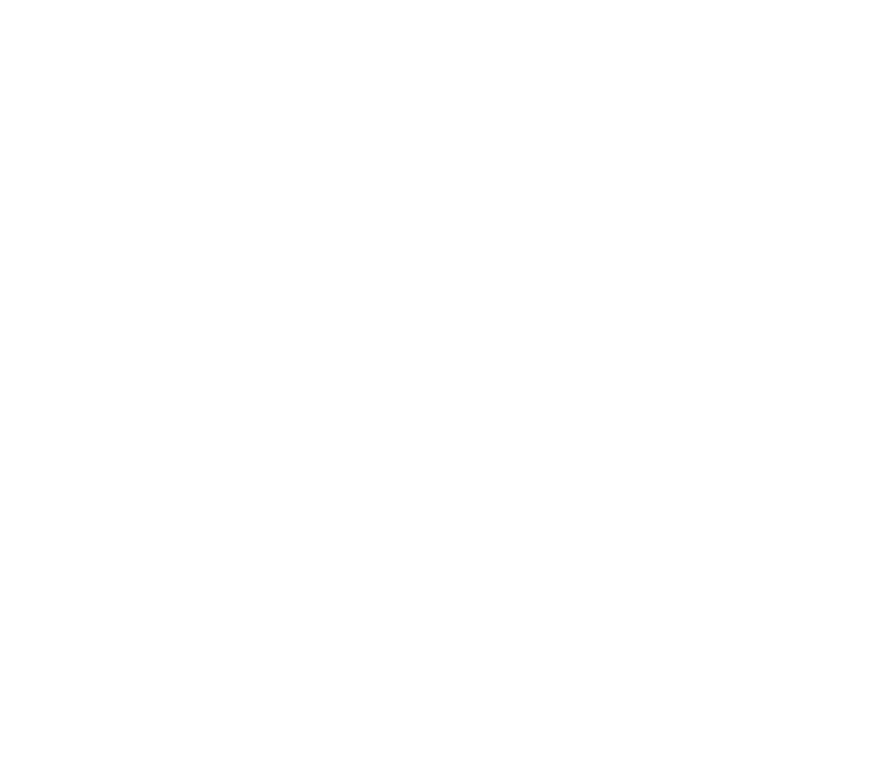
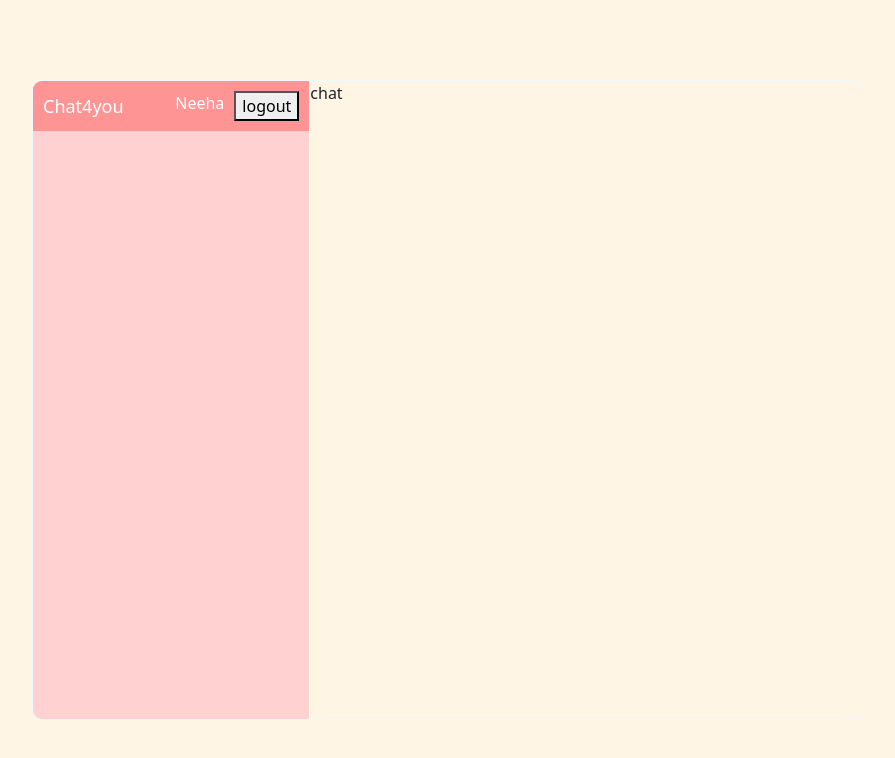
Before and after one commit to vivekpotla/chat4you, a React (Create React App) app: page /home in a window 1280 px wide. Before the commit this address had no page. Shown: the top 758 px of the page, without its empty margins (192-1087 px from the left). Built offline with nearby package versions, Linux system fonts and the light colour scheme.

Commit message:
home page

```diff
--- a/src/App.js
+++ b/src/App.js
@@ -1,14 +1,15 @@
 import './App.css';
 import SignUp from './components/SignUp';
+import { Home } from './components/Home';
 import Login from './components/Login';
 import {Route ,Routes} from 'react-router-dom'
 function App() {
   return (
     <div className="App">
-      {/* routing added */}
     <Routes>
     <Route path="/" element={<Login/>} />
       <Route path="/login" element={<Login/>} />
+      <Route path="/home" element={<Home/>} />
       <Route path="signup" element={<SignUp/>} />
     </Routes>
     </div>
--- a/src/components/Chat.jsx
+++ b/src/components/Chat.jsx
@@ -2,7 +2,7 @@
 
 function chat() {
   return (
-    <div>chat</div>
+    <div className='chat'>chat</div>
   )
 }
 
--- /dev/null
+++ b/src/components/Home.css
@@ -0,0 +1,41 @@
+.home {
+    background-color:#FFF5E4;
+    height: 100vh;
+    display: flex;
+    align-items: center;
+    justify-content: center;
+   }
+
+.hcontainer{
+    border: 1px solid aliceblue ;
+    width: 65%;
+    height: 80%;
+    display:flex;
+    border-radius: 10px;
+    overflow: hidden;
+}
+.chat{
+ flex:2;
+}
+.sidebar{
+    flex:1;
+    border-right: 1px solid white;
+    background-color: #FFD1D1;
+}
+
+.sidenavbar{
+    display: flex;
+    align-items: center;
+    color: white;
+    height: 50px;
+    padding: 10px;
+    justify-content: space-between;
+    background-color: #FF9494;
+}
+.logo{
+    font-size: large;
+}
+.user{
+    gap: 10px;
+    display: flex;
+}
--- /dev/null
+++ b/src/components/Home.jsx
@@ -0,0 +1,14 @@
+import React from 'react'
+import Sidebar from './Sidebar'
+import Chat from './Chat'
+import './Home.css'
+export const Home = () => {
+  return (
+    <div className='home'>
+    <div className='hcontainer'>
+    <Sidebar/>
+    <Chat/>
+    </div>
+    </div>
+  )
+}
--- a/src/components/Navbar.js
+++ b/src/components/Navbar.js
@@ -2,7 +2,14 @@
 
 function navbar() {
   return (
-    <div>navbar</div>
+    <div className='sidenavbar'>
+      <span className='logo'>Chat4you</span>
+      <div className='user'>
+        <img src=''/>
+        <span>Neeha</span>
+        <button>logout</button>
+      </div>
+    </div>
   )
 }
 
--- a/src/components/Sidebar.jsx
+++ b/src/components/Sidebar.jsx
@@ -1,8 +1,10 @@
 import React from 'react'
-
+import Navbar from './Navbar'
 function Sidebar() {
   return (
-    <div>Sidebar</div>
+    <div className='sidebar'>
+      <Navbar/>
+    </div>
   )
 }
 
```
